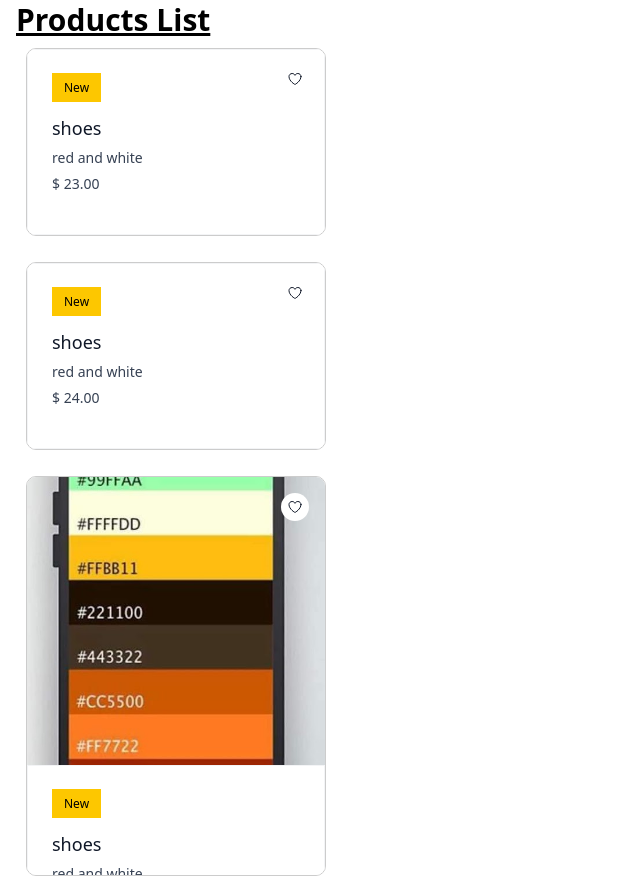
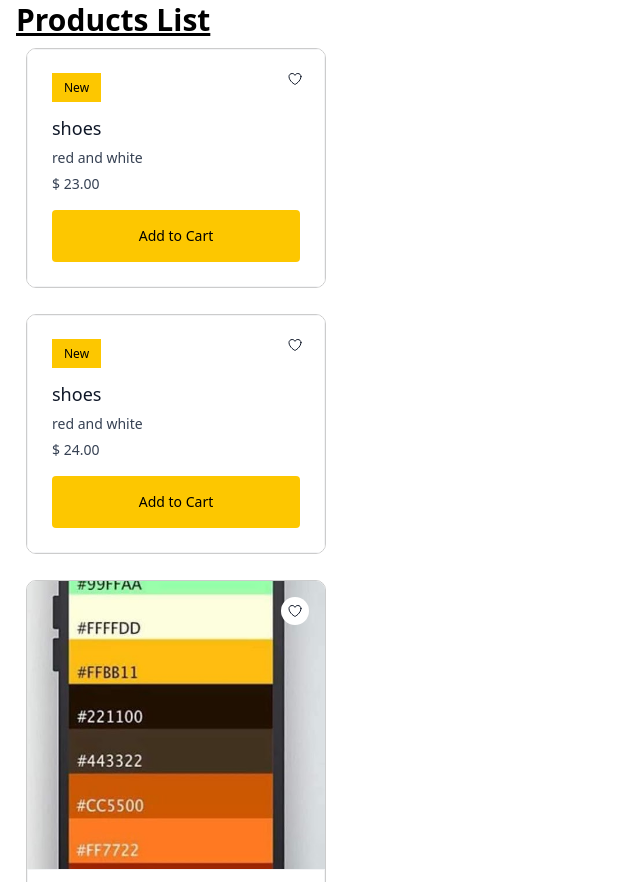
Before and after one commit to samuelhurtado20/005_django_course, a Django app: page /products/ in a window 1280 px wide. Shown: the part 70-952 px from the top of the page, without its empty margins (0-640 px from the left). Run offline with Django 5.2, Linux system fonts and the light colour scheme; data comes from the database, SQL or seed files in the repository; both versions use the stored data as it was after the commit; some libraries are stand-ins or nearby versions.

Commit message:
Refactor order item creation and update product list template for improved functionality

```diff
--- a/coffee_shop_proj/orders/urls.py
+++ b/coffee_shop_proj/orders/urls.py
@@ -1,9 +1,9 @@
 from django.urls import path
-from orders.views import OrderView
+from orders.views import CreateOrdenItemView, OrderView
 
 """ from orders.views import OrderListView, OrderFormView """
 
 urlpatterns = [
     path('detail/', OrderView.as_view(), name='my_order'),
-    path('item/', OrderView.as_view(), name='new_item'),
+    path('item/', CreateOrdenItemView.as_view(), name='add_item'),
 ]
--- a/coffee_shop_proj/products/templates/products/product_list.html
+++ b/coffee_shop_proj/products/templates/products/product_list.html
@@ -5,17 +5,23 @@
 <h1 class="text-3xl font-bold underline">Products List</h1>
 
 {% for product in products %}
-    <a href="#" class="group relative block overflow-hidden" style="width: 300px; max-height: 400px; display: inline-block; margin: 10px; border: 1px solid #ccc; border-radius: 10px;">
-        <button class="absolute end-4 top-4 z-10 rounded-full bg-white p-1.5 text-gray-900 transition hover:text-gray-900/75">
+<a href="#" class="group relative block overflow-hidden"
+    style="width: 300px; max-height: 400px; display: inline-block; margin: 10px; border: 1px solid #ccc; border-radius: 10px;">
+    <button
+        class="absolute end-4 top-4 z-10 rounded-full bg-white p-1.5 text-gray-900 transition hover:text-gray-900/75">
         <span class="sr-only">Wishlist</span>
 
-            <svg xmlns="http://www.w3.org/2000/svg" fill="none" viewBox="0 0 24 24" stroke-width="1.5" stroke="currentColor" class="size-4">
-            <path stroke-linecap="round" stroke-linejoin="round" d="M21 8.25c0-2.485-2.099-4.5-4.688-4.5-1.935 0-3.597 1.126-4.312 2.733-.715-1.607-2.377-2.733-4.313-2.733C5.1 3.75 3 5.765 3 8.25c0 7.22 9 12 9 12s9-4.78 9-12z"></path>
+        <svg xmlns="http://www.w3.org/2000/svg" fill="none" viewBox="0 0 24 24" stroke-width="1.5" stroke="currentColor"
+            class="size-4">
+            <path stroke-linecap="round" stroke-linejoin="round"
+                d="M21 8.25c0-2.485-2.099-4.5-4.688-4.5-1.935 0-3.597 1.126-4.312 2.733-.715-1.607-2.377-2.733-4.313-2.733C5.1 3.75 3 5.765 3 8.25c0 7.22 9 12 9 12s9-4.78 9-12z">
+            </path>
         </svg>
     </button>
 
     {% if product.image %}
-            <img src="{{ product.image.url }}" alt="" class="h-64 w-full object-cover transition duration-500 group-hover:scale-105 sm:h-72">
+    <img src="{{ product.image.url }}" alt=""
+        class="h-64 w-full object-cover transition duration-500 group-hover:scale-105 sm:h-72">
     {% endif %}
 
     <div class="relative border border-gray-100 bg-white p-6">
@@ -25,14 +31,13 @@
         <p class="mt-1.5 text-sm text-gray-700">{{ product.description }}</p>
         <p class="mt-1.5 text-sm text-gray-700">$ {{ product.price }}</p>
 
-            <form class="mt-4">
+        <form class="mt-4" method="post" action="{% url 'add_item' %}">
             {% csrf_token %}
-            {% comment ""  %}
-            <button class="block w-full rounded-sm bg-yellow-400 p-4 text-sm font-medium transition hover:scale-105">
+            <input type="hidden" name="product" value="{{ product.id }}">
+            <button type="submit"
+                class="block w-full rounded-sm bg-yellow-400 p-4 text-sm font-medium transition hover:scale-105">
                 Add to Cart
             </button>
-
-            {% endcomment %}
         </form>
     </div>
 </a>
```
Also changed, not shown: coffee_shop_proj/orders/forms.py (added, +11 -0 lines), coffee_shop_proj/orders/views.py (+13 -3 lines), coffee_shop_proj/db.sqlite3. Lines whose indentation alone changed are shown as unchanged.
